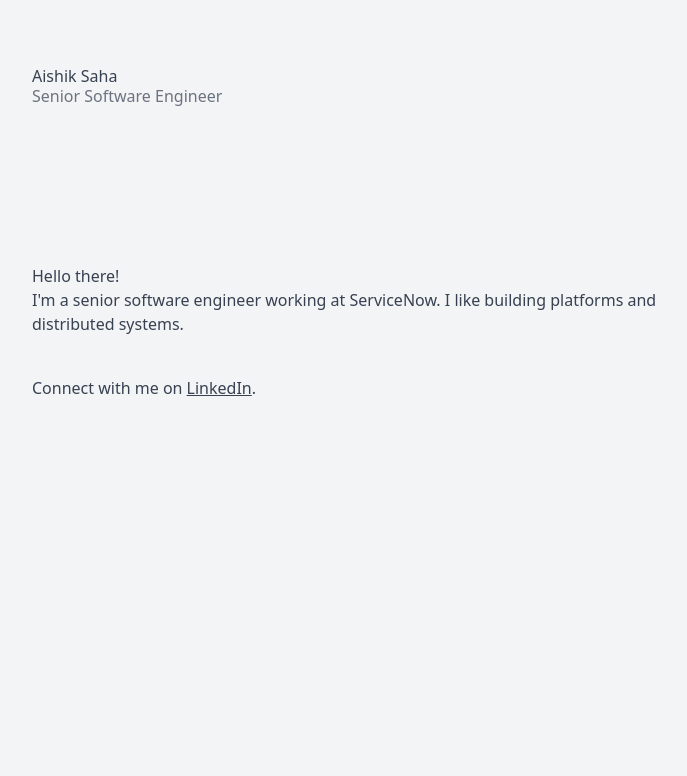
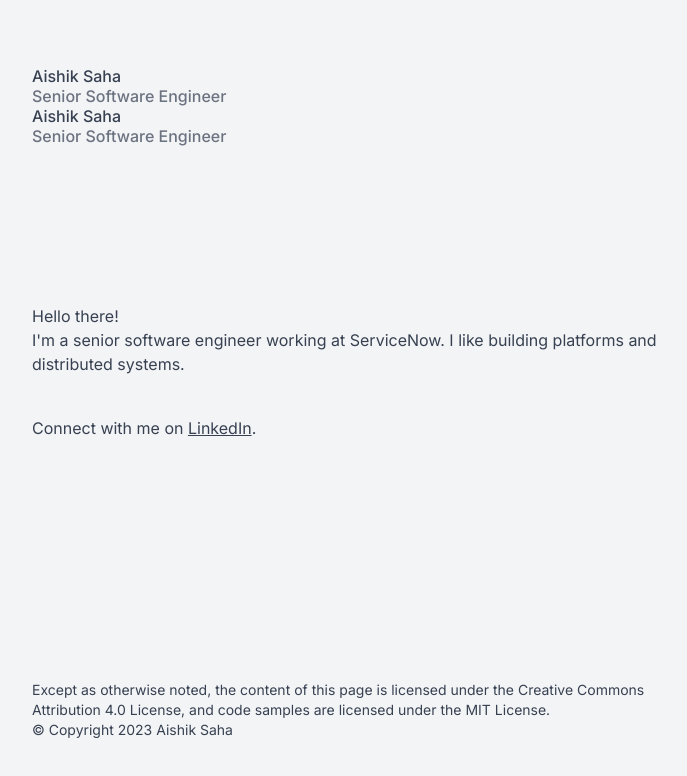
Before and after one commit to thecodeboy/aishik.dev, a Next.js app: page / in a window 1280 px wide. Shown: the top 776 px of the page, without its empty margins (286-973 px from the left). Built offline with nearby package versions, Linux system fonts and the light colour scheme.

Commit message:
Using Inter font

```diff
--- a/src/app/layout.tsx
+++ b/src/app/layout.tsx
@@ -3,9 +3,15 @@ import { Inter } from 'next/font/google'
 import './main.css'
 
 export const metadata: Metadata = {
-  title: 'Create Next App',
-  description: 'Generated by create next app',
+  title: 'aishik.dev - Personal site of Aishik Saha',
+  description: 'Aishik Saha is a Senior Software Engineer. This is his personal site.',
 }
+
+const inter = Inter({
+  subsets: ['latin'],
+  display: 'swap',
+  variable: '--font-inter',
+})
 
 export default function RootLayout({
   children,
@@ -13,8 +19,20 @@ export default function RootLayout({
   children: React.ReactNode
 }) {
   return (
-    <html lang="en">
-      <body className='bg-gray-100 text-gray-700 mx-auto my-16 max-w-[692px] px-6'>{children}</body>
+    <html lang="en" className={`${inter.variable}`}>
+      <body className='bg-gray-100 text-gray-700 antialiased mx-auto mt-16 mb-8 max-w-[692px] px-6'>
+        <header className="flex flex-col items-start">
+          <a className="text-medium inline-block font-medium no-underline" href="/">Aishik Saha</a>
+          <span className="text-medium font-medium leading-none text-gray-500">Senior Software Engineer</span>
+        </header>
+        {children}
+        <footer className="mt-60 text-sm">
+          Except as otherwise noted, the content of this page is licensed under the Creative Commons Attribution 4.0 License,
+          and code samples are licensed under the MIT License.
+          <br />
+          © Copyright 2023 Aishik Saha
+        </footer>
+      </body>
     </html>
   )
 }
--- a/tailwind.config.ts
+++ b/tailwind.config.ts
@@ -7,7 +7,11 @@ const config: Config = {
     './src/app/**/*.{js,ts,jsx,tsx,mdx}',
   ],
   theme: {
-    extend: {},
+    extend: {
+      fontFamily: {
+        sans: ['var(--font-inter)'],
+      },
+    },
   },
   plugins: [],
 }
```
